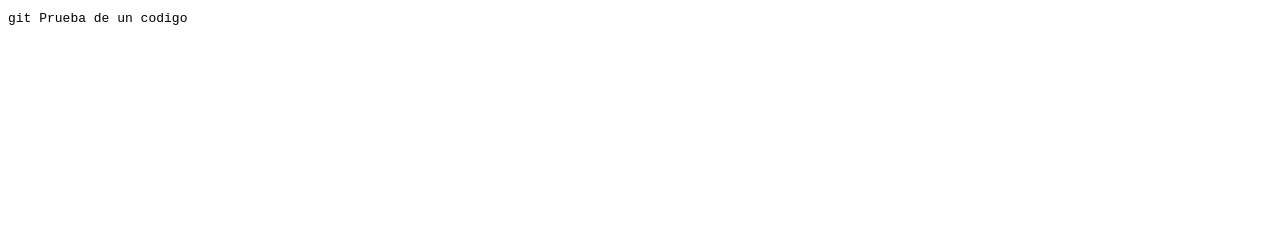
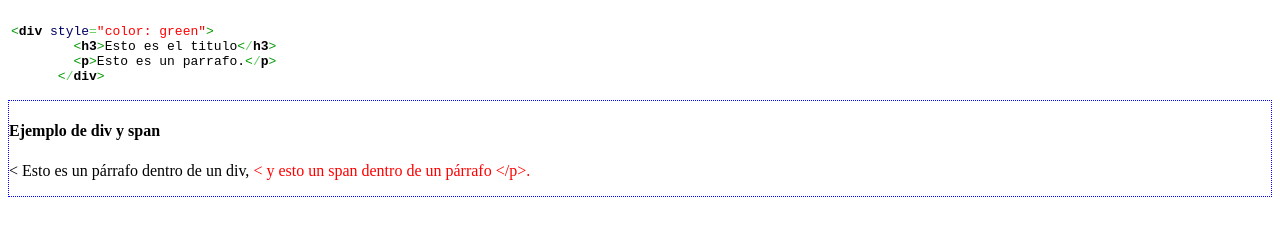
Before and after one commit to rodzapata/CursoHtml, a plain HTML site: page caja.html in a window 1280 px wide. Drawn offline with Linux system fonts and the light colour scheme.

Commit message:
mostra etiquetas <> como texto

```diff
--- a/caja.html
+++ b/caja.html
@@ -1,14 +1,35 @@
 <!DOCTYPE html>
 <html lang="en">
-<head>
-    <meta charset="UTF-8">
-    <meta http-equiv="X-UA-Compatible" content="IE=edge">
-    <meta name="viewport" content="width=device-width, initial-scale=1.0">
+  <head>
+    <meta charset="UTF-8" />
+    <meta http-equiv="X-UA-Compatible" content="IE=edge" />
+    <meta name="viewport" content="width=device-width, initial-scale=1.0" />
     <title>Prueba de una caja de codigo</title>
-</head>
-<body>
-    <code>
-        <span>git Prueba de un codigo</span>
-    </code>
+  </head>
+  <body>
+    <table>
+      <tbody>
+        <tr>
+          <td class="code">
+            <pre
+              class="html4strict"
+              style="font-family: monospace"
+            ><span style="color: #009900;">&lt;<span style="color: #000000; font-weight: bold;">div</span> <span style="color: #000066;">style</span><span style="color: #66cc66;">=</span><span style="color: #ff0000;">"color: green"</span>&gt;</span>
+        <span style="color: #009900;">&lt;<span style="color: #000000; font-weight: bold;">h3</span>&gt;</span>Esto es el titulo<span style="color: #009900;">&lt;<span style="color: #66cc66;">/</span><span style="color: #000000; font-weight: bold;">h3</span>&gt;</span>
+        <span style="color: #009900;">&lt;<span style="color: #000000; font-weight: bold;">p</span>&gt;</span>Esto es un parrafo.<span style="color: #009900;">&lt;<span style="color: #66cc66;">/</span><span style="color: #000000; font-weight: bold;">p</span>&gt;</span>
+      <span style="color: #009900;">&lt;<span style="color: #66cc66;">/</span><span style="color: #000000; font-weight: bold;">div</span>&gt;</span></pre>
+          </td>
+        </tr>
+      </tbody>
+    </table>
+
+    <div style="border: 1px dotted blue;">
+        <h4>Ejemplo de div y span </h4>
+         <p>
+            &lt; Esto es un párrafo dentro de un div,
+           <span style="color: red;">&lt; y esto un span dentro de un párrafo &lt;/p&gt;. </span>
+         </p>
+       </div>
+
 </body>
 </html>
```
Also changed, not shown: curso_html.html (+32 -12 lines).
